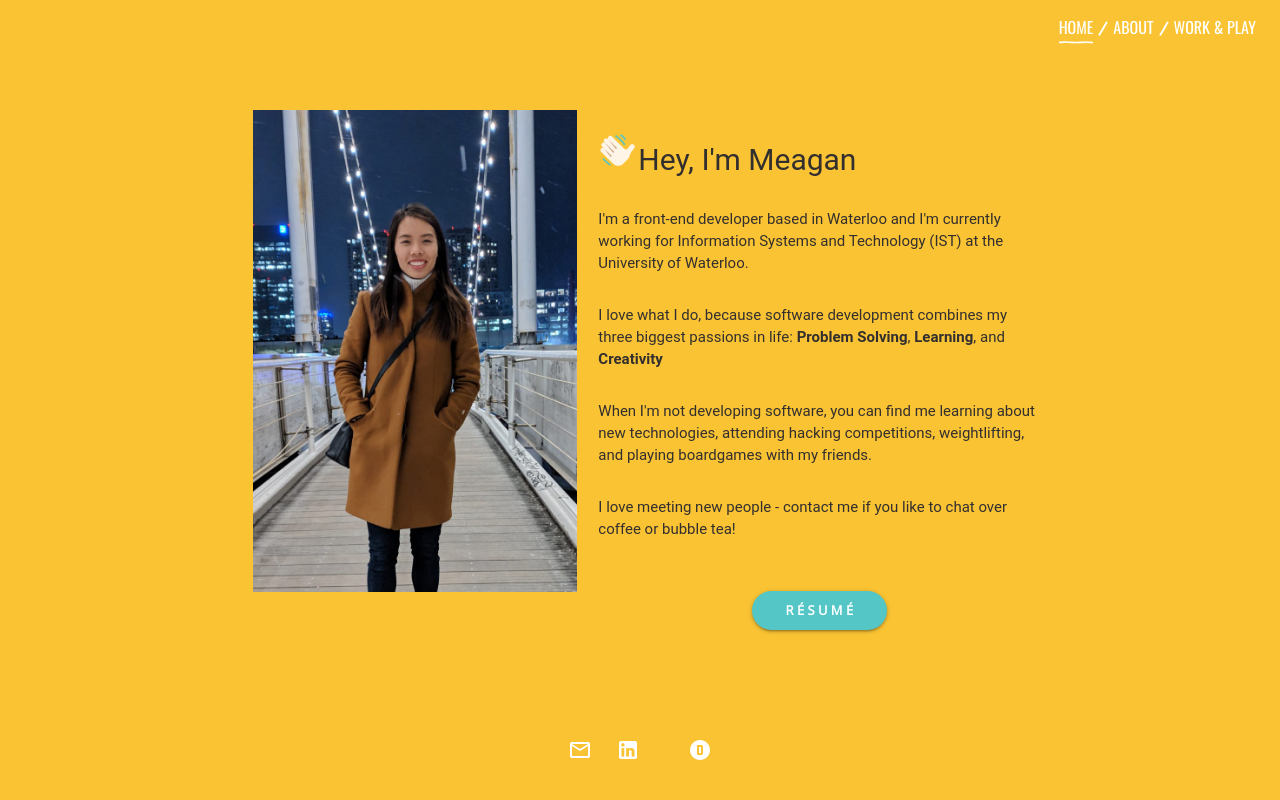
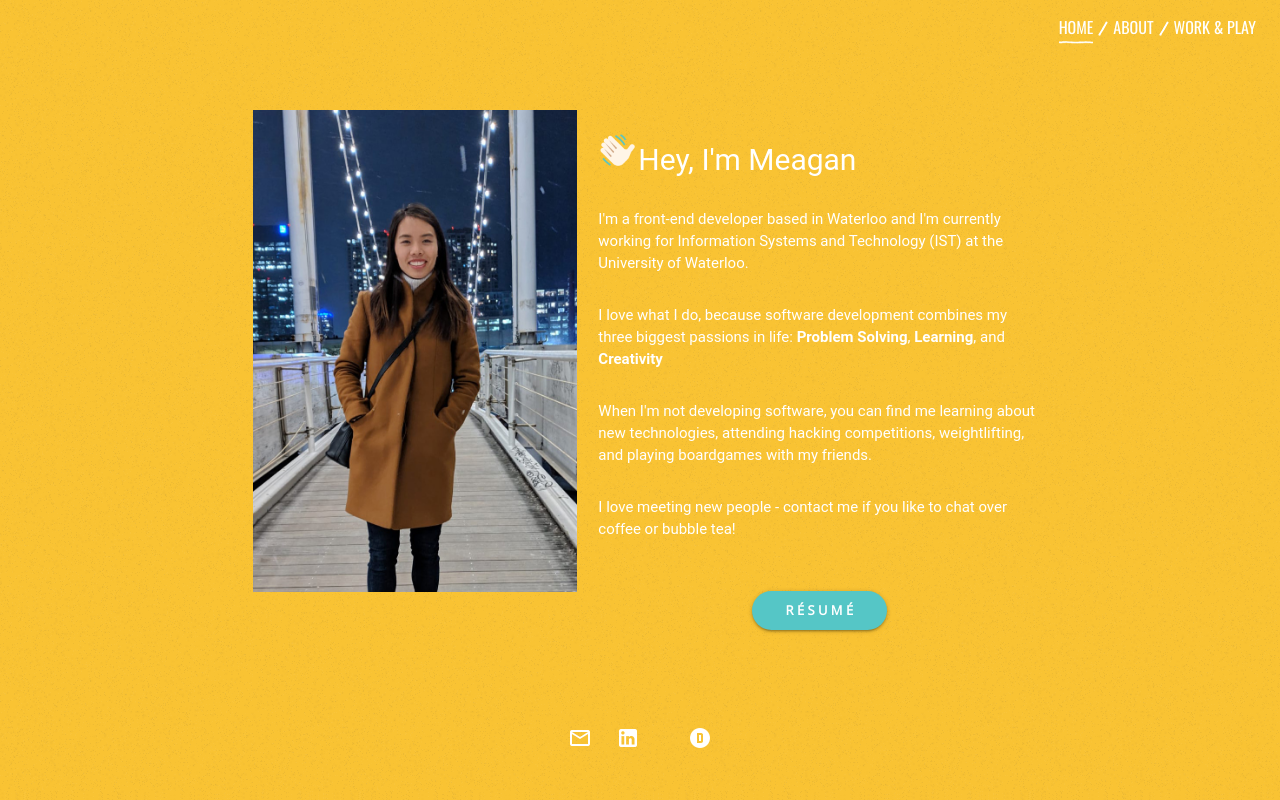
Before and after one commit to meagan-lai/Personal-Website, a React (Create React App) app: page /about in a window 1280 px wide. Built offline with nearby package versions, Linux system fonts and the light colour scheme; a web font is replaced by a local one.

Commit message:
style changes

```diff
--- a/src/App.css
+++ b/src/App.css
@@ -3,6 +3,7 @@ html,
 body {
   height: 100%;
   background-color: #f9c333;
+  background-image: url(./images/grain.png);
 }
 #root {
   height: 100%;
@@ -46,8 +47,12 @@ a:before {
   width: 100%;
   margin: 0;
   padding: 0;
-  background-color: #f9c333;
+  background-color: trans;
   margin: -19px 0 0 0;
 }
 
+.abouttheme {
+  background-color: #333333;
+}
+
 /* id is # */
--- a/src/App.js
+++ b/src/App.js
@@ -49,7 +49,7 @@ class App extends Component {
             position="static"
             style={{
               marginTop: 15,
-              background: "#F9C333",
+              background: "transparent",
               boxShadow: "none",
               display: "flex",
               flexDirection: "row-reverse",
--- a/src/components/BottomBar.js
+++ b/src/components/BottomBar.js
@@ -15,8 +15,7 @@ export default class BottomBar extends Component {
           display: "flex",
           alignItems: "center",
           justifyContent: "center",
-          margin: "3.5%",
-          bottom: 20,
+          marginTop: "2.5%",
           justifySelf: "center"
         }}
       >
--- a/src/screens/About.js
+++ b/src/screens/About.js
@@ -26,13 +26,13 @@ const styles = theme => ({
     paddingTop: 10,
     paddingLeft: 4,
     fontSize: 15,
-    color: "#332f2f",
+    color: "white",
     textAlign: "left"
   },
   title: {
     position: "relative",
     fontSize: 30,
-    color: "#332f2f",
+    color: "white",
     lineHeight: 1,
     paddingLeft: 4,
     textAlign: "left",
--- a/src/screens/Home.js
+++ b/src/screens/Home.js
@@ -62,8 +62,7 @@ export class Home extends React.Component {
             display: "flex",
             flexDirection: "column",
             justifyContent: "center",
-            backgroundColor: "#F9C333",
-            margin: "11.5%"
+            margin: "11.20%"
           }}
         >
           <div
--- a/src/screens/Projects.js
+++ b/src/screens/Projects.js
@@ -23,7 +23,8 @@ function Projects(props) {
           display: "flex",
           flexDirection: "row",
           flexWrap: "wrap",
-          justifyContent: "space-around"
+          justifyContent: "space-around",
+          marginBottom: "3.85%"
         }}
       >
         <ProjectCard
```
Also changed, not shown: src/images/readingbuddy.png, src/images/readingbuddy2.png (added).
